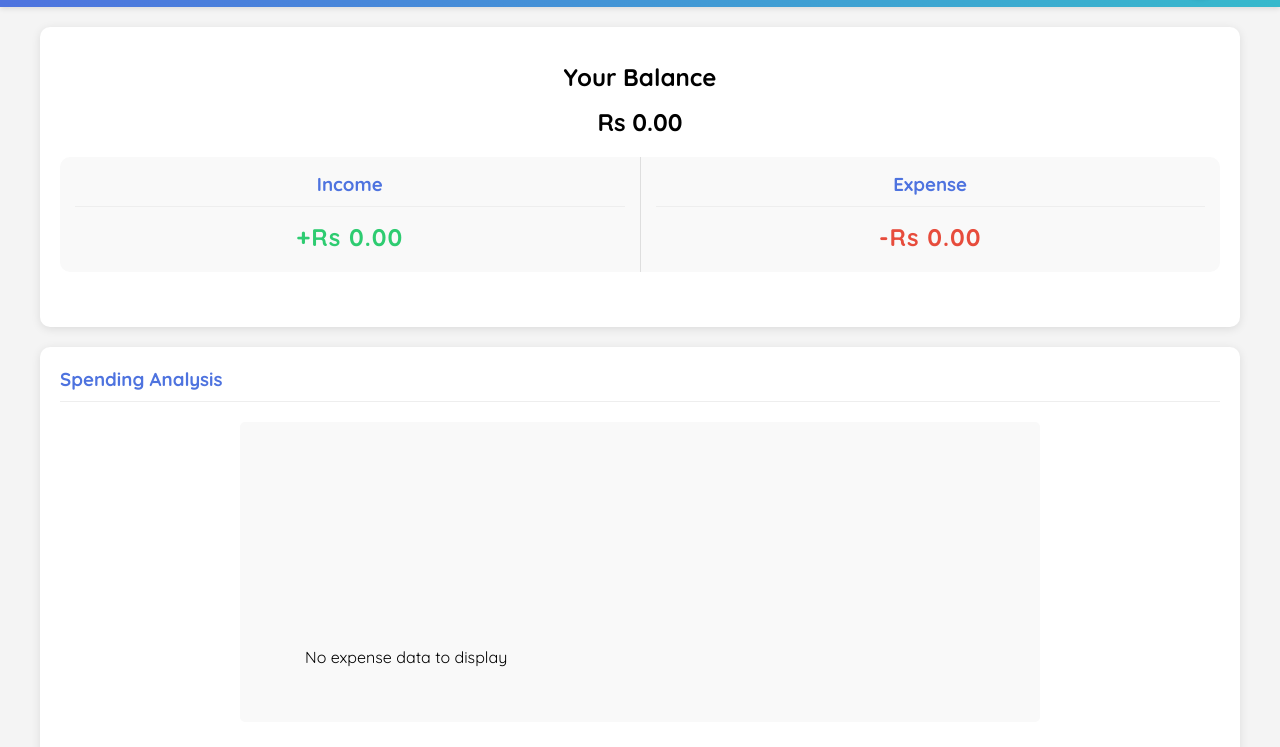
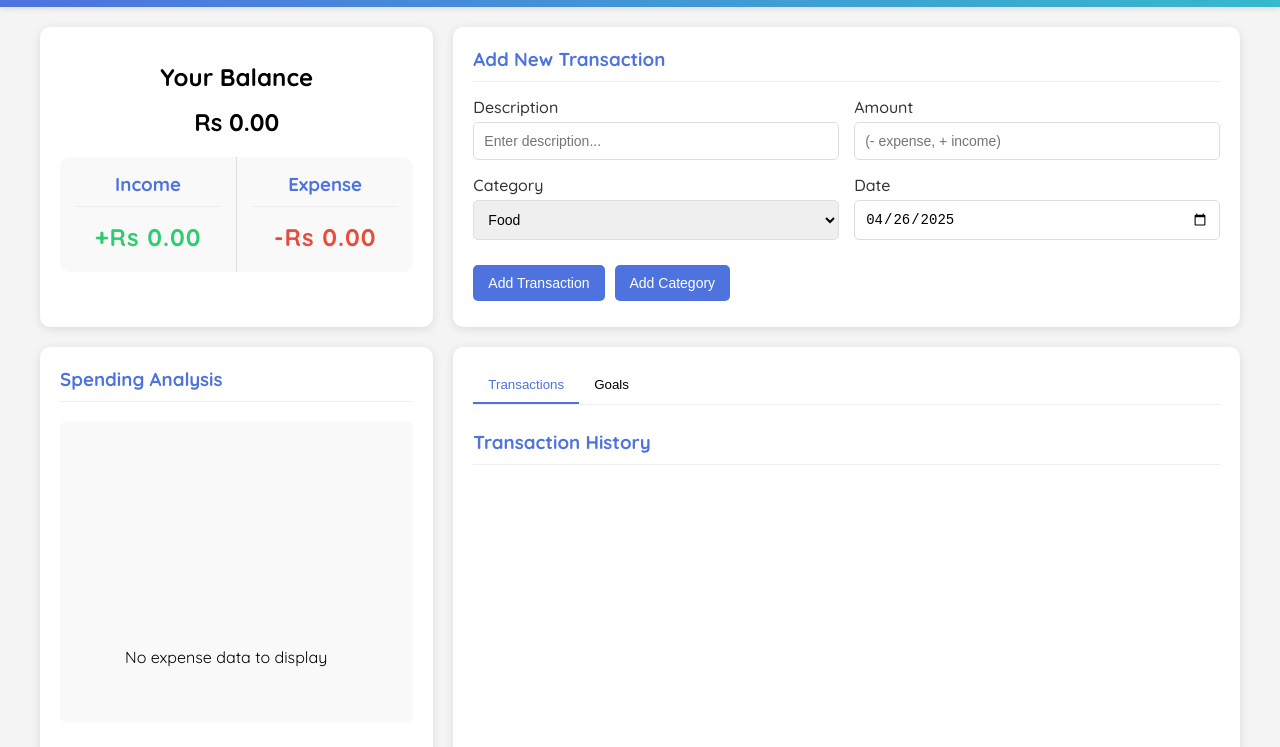
Before and after one commit to Chamithu-Vithanage/JavaScript-Project, a website with bundled scripts: page src/index.html in a window 1280 px wide. Shown: the part 53-800 px from the top of the page. Built offline with nearby package versions, Linux system fonts and the light colour scheme.

Commit message:
fixed some random things

```diff
--- a/src/index.html
+++ b/src/index.html
@@ -3,7 +3,7 @@
   <head>
     <meta charset="UTF-8">
     <meta name="viewport" content="width=device-width, initial-scale=1.0">
-    <title>Buget Tracker</title>
+    <title>Budget Tracker</title>
     <link rel="stylesheet" href="styles.css">
     <link rel="preconnect" href="https://fonts.googleapis.com">
     <link rel="preconnect" href="https://fonts.gstatic.com" crossorigin>
--- a/src/script.js
+++ b/src/script.js
@@ -146,19 +146,23 @@ function removeTransaction(id) {
 function updateValues(balanceEl, incomeEl, expenseEl) {
   const amounts = transactions.map((transaction) => transaction.amount);
 
-  const total = amounts.reduce((acc, amount) => acc + amount, 0);
-
+  // Calculate income (sum of all positive amounts)
   const income = amounts
     .filter((amount) => amount > 0)
     .reduce((acc, amount) => acc + amount, 0);
 
+  // Calculate expenses (sum of all negative amounts as a positive number)
   const expense = amounts
     .filter((amount) => amount < 0)
-    .reduce((acc, amount) => acc - amount, 0);
+    .reduce((acc, amount) => acc + Math.abs(amount), 0);
 
-    balanceEl.textContent = `Rs ${total.toFixed(2)}`;
-    incomeEl.textContent = `+Rs ${income.toFixed(2)}`;
-    expenseEl.textContent = `-Rs ${Math.abs(expense).toFixed(2)}`;
+  // Calculate balance as income minus expenses
+  const balance = income - expense;
+
+  // Update UI elements with formatted values
+  balanceEl.textContent = `Rs ${balance.toFixed(2)}`;
+  incomeEl.textContent = `+Rs ${income.toFixed(2)}`;
+  expenseEl.textContent = `-Rs ${expense.toFixed(2)}`;
 }
 
 // Add transactions to DOM
--- a/src/styles.css
+++ b/src/styles.css
@@ -115,7 +115,7 @@ header {
   width: 95%;
   max-width: 1200px;
   margin: 0 auto;
-  /* Bug #23: display should flex */
+  display: flex; /* Adding display flex to properly structure the layout */
   flex-wrap: wrap;
   gap: 20px;
 }
```
